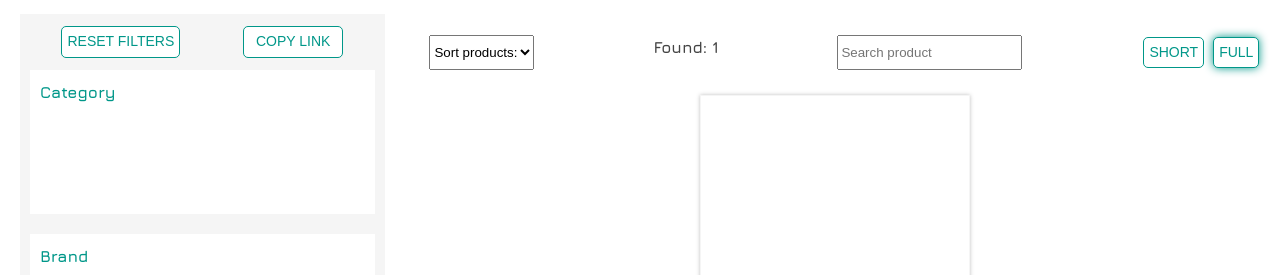
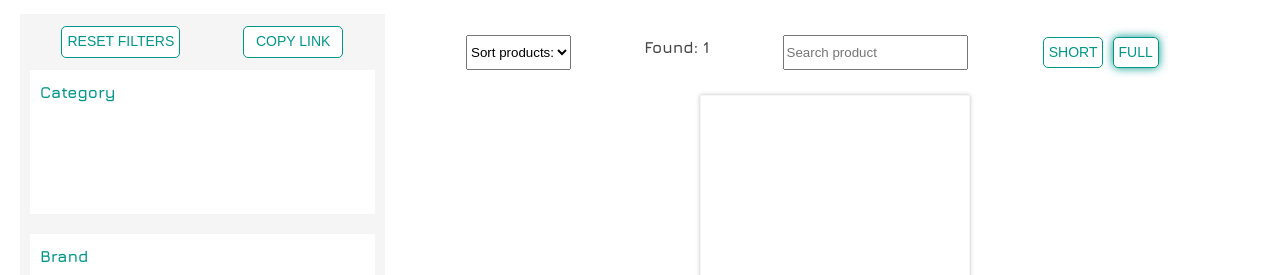
Before and after one commit to ArturZabashta/online-store, a website built with webpack: page src/index.html in a window 1280 px wide. Shown: the part 70-345 px from the top of the page. Built offline with nearby package versions, Linux system fonts and the light colour scheme; no server answers; files whose address does not match are found by name.

Commit message:
fix: fixup filters position

```diff
--- a/src/assets/styles/components/_shop__head.scss
+++ b/src/assets/styles/components/_shop__head.scss
@@ -1,9 +1,8 @@
 .shop__head {
   position: fixed;
-  // top: 11vh;
   display: flex;
-  width: 65%;
-  justify-content: space-between;
+  width: 60%;
+  justify-content: space-around;
 
   @include media-laptop{
     width: 65%;
```
